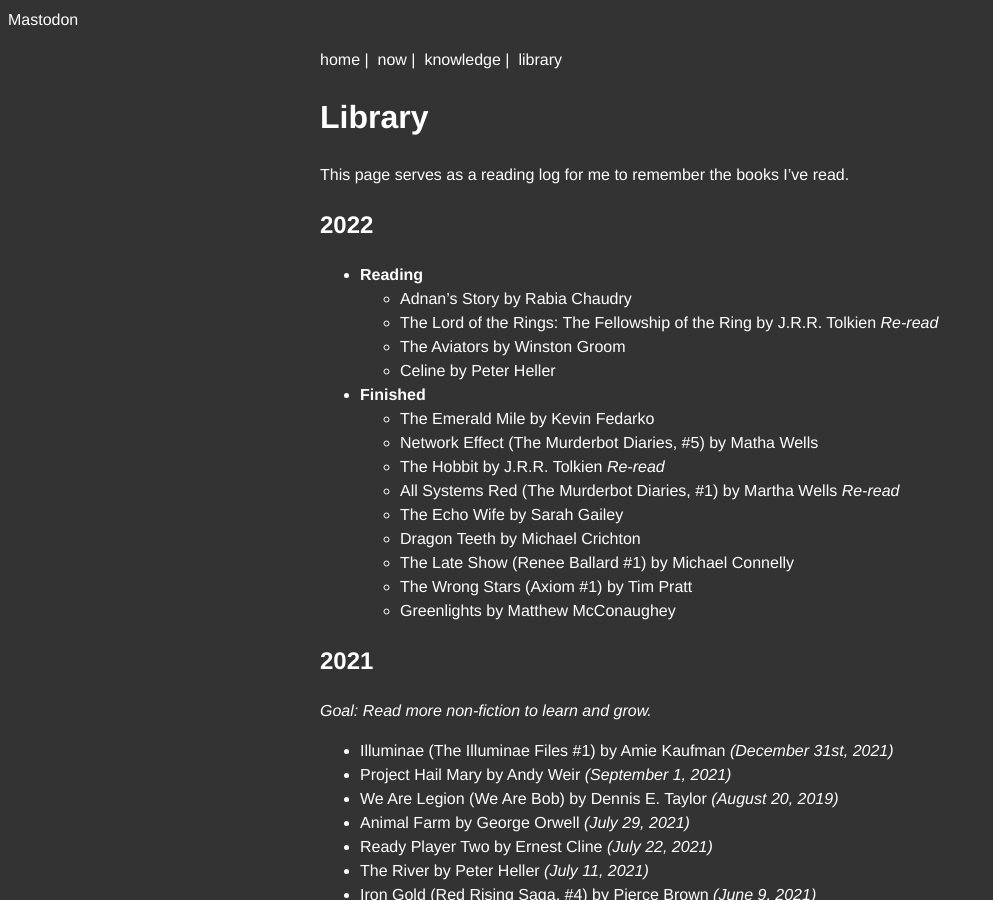
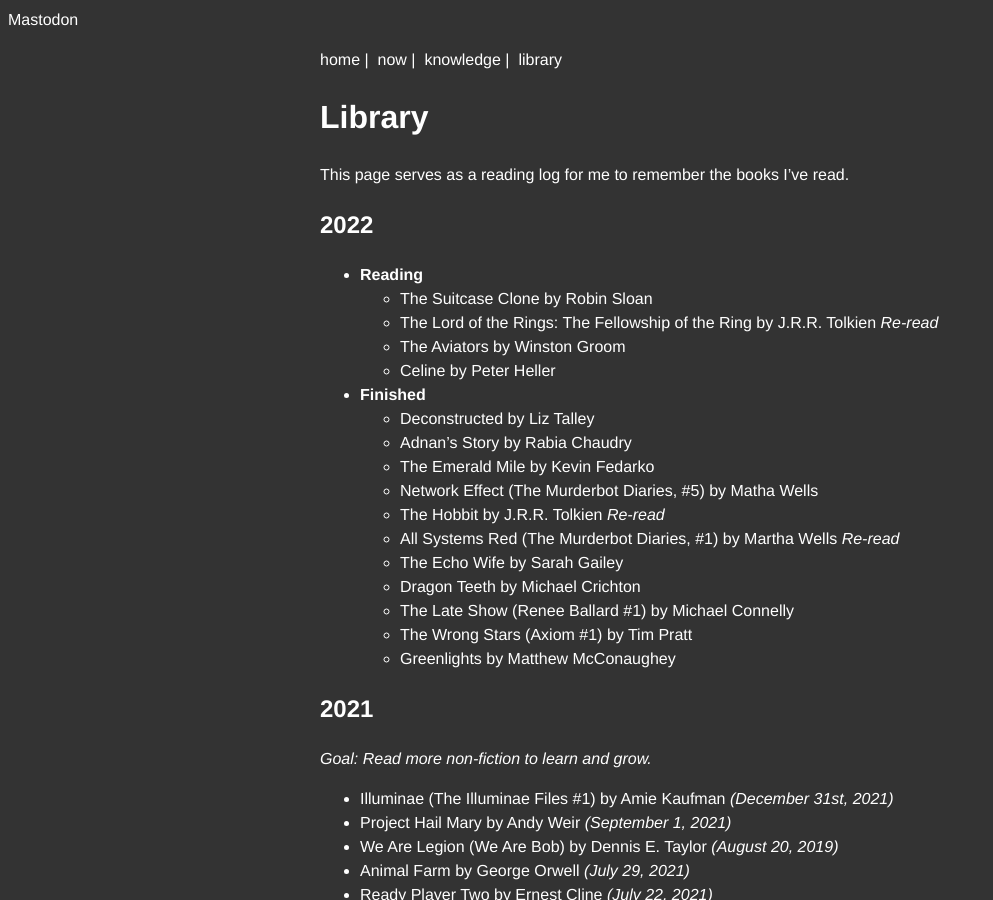
Before and after one commit to dahenson/dahenson.github.io, a Jekyll site: the page built from library.md, in a window 1280 px wide and 900 px high. Shown: the whole window, without its empty margins (0-993 px from the left). Built offline with Jekyll 4.4.1, drawn with Linux system fonts in a browser that asks for light colours.

Commit message:
Update the library

```diff
--- a/library.md
+++ b/library.md
@@ -8,11 +8,13 @@ This page serves as a reading log for me to remember the books I’ve read.
 ## 2022
 
 - **Reading**
-  - Adnan's Story by Rabia Chaudry
+  - The Suitcase Clone by Robin Sloan
   - The Lord of the Rings: The Fellowship of the Ring by J.R.R. Tolkien _Re-read_
   - The Aviators by Winston Groom
   - Celine by Peter Heller
 - **Finished**
+  - Deconstructed by Liz Talley
+  - Adnan's Story by Rabia Chaudry
   - The Emerald Mile by Kevin Fedarko
   - Network Effect (The Murderbot Diaries, #5) by Matha Wells
   - The Hobbit by J.R.R. Tolkien _Re-read_
```
